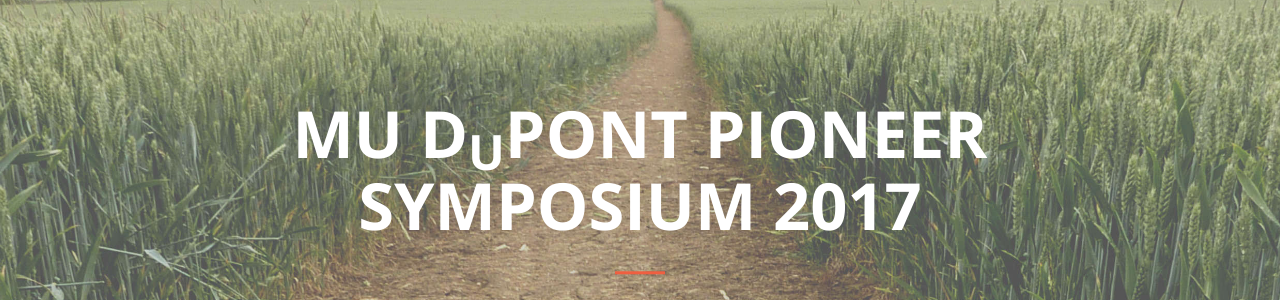
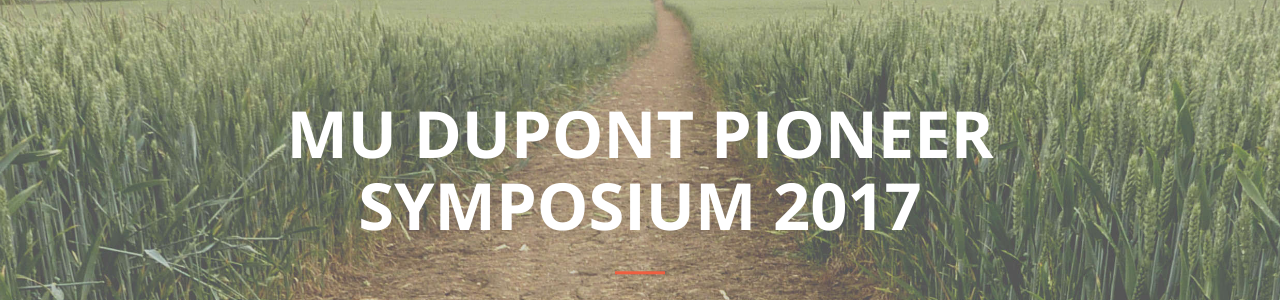
Before and after one commit to mupioneersymposium/mupioneersymposium.github.io, a Jekyll site: the page built from index.html, in a window 1280 px wide. Shown: the part 131-431 px from the top of the page. Built offline with Jekyll 4.4.1, drawn with Linux system fonts in a browser that asks for light colours.

```diff
--- a/_includes/header.html
+++ b/_includes/header.html
@@ -1,7 +1,7 @@
 <header>
     <div class="header-content">
         <div class="header-content-inner">
-            <h1>MU D<sub>u</sub>Pont Pioneer Symposium 2017</h1>
+            <h1>MU D<low>u</low>Pont Pioneer Symposium 2017</h1>
             <hr>
             <h3>Building The Bridge From Fundamental Research To Improving Tomorrow's Crops</h3>
             <hr>
```
